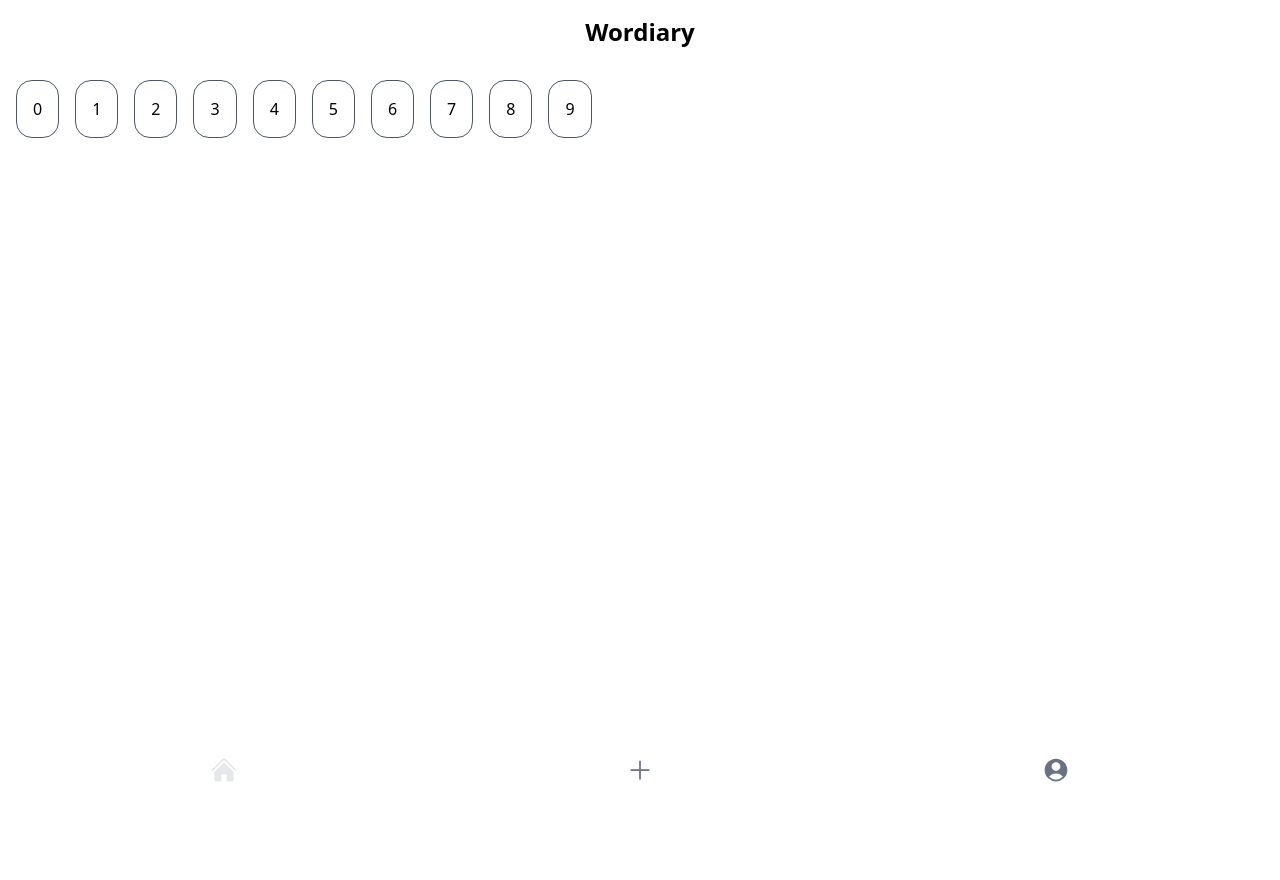
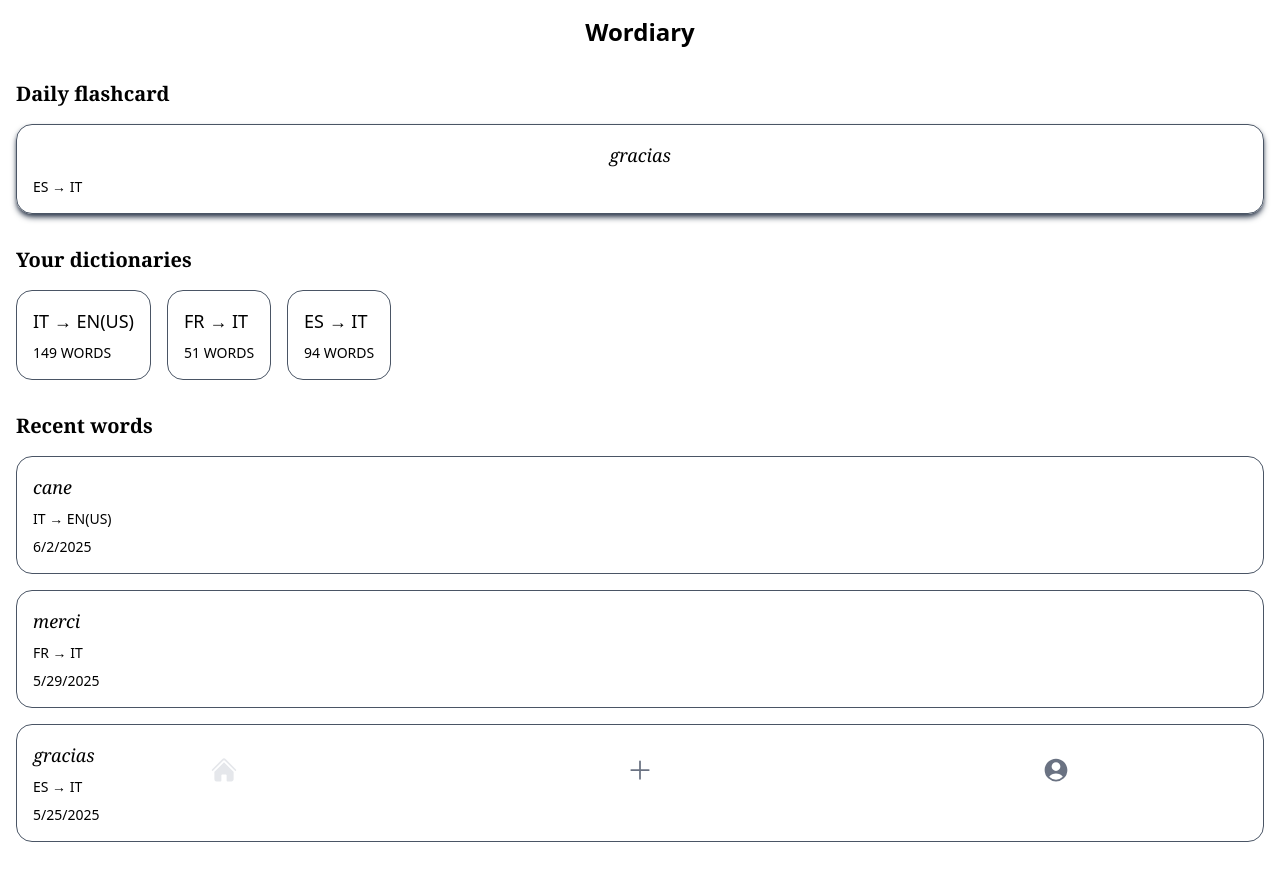
Before and after one commit to marcxzz/wordiary, a Next.js app: page / in a window 1280 px wide. Shown: the top 880 px of the page. Built offline with nearby package versions, Linux system fonts and the light colour scheme.

Commit message:
added docs folder. added homepage, basic styles and random flashcard generation

```diff
--- a/src/app/globals.css
+++ b/src/app/globals.css
@@ -1,5 +1,23 @@
 @import "tailwindcss";
 
+body {
+  @apply text-left;
+}
+
 .card {
-  @apply dark:bg-gray-700 rounded-2xl p-4 max-w-max border border-gray-600;
+  @apply dark:bg-gray-700 rounded-2xl p-4 border border-gray-600;
 }
+.card-footer {
+  @apply dark:text-gray-400 text-sm font-medium uppercase;
+}
+
+section {
+  @apply mb-8;
+}
+
+h1 {
+  @apply text-xl font-semibold mb-4 font-serif;
+}
+h2 {
+  @apply text-lg font-medium mb-2;
+}
--- a/src/app/layout.js
+++ b/src/app/layout.js
@@ -10,7 +10,7 @@ export const metadata = {
 export default function RootLayout({ children }) {
   return (
     <html lang="en">
-      <body className="dark:bg-gray-800 dark:text-white text-center {max-w-md}">
+      <body className="dark:bg-gray-800 dark:text-white text-center {max-w-md mx-auto}">
         <Header />
         <div className="p-4">
           {children}
--- a/src/app/page.js
+++ b/src/app/page.js
@@ -1,21 +1,63 @@
+import Flashcard from "@/components/Flashcard"
+
 export default function Home() {
-  const array = [0, 1, 2, 3, 4, 5, 6, 7, 8, 9 ]
+  const headings = ['Daily flashcard', 'Your dictionaries', 'Recent words']
+  const cardHeadings = [
+    {title: 'IT → EN(US)', nWords: 149},
+    {title: 'FR → IT', nWords: 51},
+    {title: 'ES → IT', nWords: 94}
+  ]
+  const recentWords = [
+    {word: 'cane', date: 1748874579, lang: 'IT → EN(US)'},
+    {word: 'merci', date: 1748537094, lang: 'FR → IT'},
+    {word: 'gracias', date: 1748142510, lang: 'ES → IT'}
+  ]
+
 
   return (
     <>
       {/* <div>Page top</div> */}
-      <div className="flex gap-4 overflow-x-auto">
-        {array.map((item, i) => {
-          return (
-            <div className="card" key={item}>
-              <p>{i}</p>
-            </div>
-          )
-        })}
+      <div>
+        <section id="dailyFlashcard">
+          <h1>{headings[0]}</h1>
+
+          <Flashcard words={recentWords} />
+        </section>
+
+        <section id="yourDictionaries">
+          <h1>{headings[1]}</h1>
+
+          <div className="flex flex-row gap-4 overflow-x-auto">
+            {cardHeadings.map((item) => {
+              return (
+                <div className="card" key={item.title}>
+                  <h2 className="break-keep whitespace-nowrap">{item.title}</h2>
+                  <p className="card-footer">{item.nWords} words</p>
+                </div>
+              )
+            })}
+          </div>
+        </section>
+
+        <section id="recentWords">
+          <h1>{headings[2]}</h1>
+
+          <div className="flex flex-col gap-4 overflow-y-auto">
+            {recentWords.map((item, i) => {
+              return (
+                <div className="card w-full" key={item.date}>
+                  <h2 className="font-serif italic">{item.word}</h2>
+                  <p className="card-footer mb-2">{item.lang}</p>
+                  <p className="card-footer">{new Date(item.date * 1000).toLocaleDateString()}</p>
+                </div>
+              )
+            })}
+          </div>
+        </section>
       </div>
 
-      <div style={{height: '1000px'}}></div>
+      <div style={{height: '100px'}}></div>
       {/* <div>Page bottom</div> */}
     </>
-  );
+  )
 }
--- /dev/null
+++ b/src/components/Flashcard.jsx
@@ -0,0 +1,23 @@
+'use client'
+
+import { useState } from "react"
+
+export default function Flashcard({ words }) {
+  // console.log(words);
+
+  const generateWord = () => {
+    return words[Math.floor(Math.random() * words.length)]
+  }
+  const updateWord = () => {
+    setRandomWord(generateWord())
+  }
+  const [randomWord, setRandomWord] = useState(generateWord())
+  // console.log(randomWord);
+
+  return (
+    <div className="card shadow-md shadow-gray-700" onClick={updateWord}>
+      <h2 className="font-serif italic text-center">{randomWord.word}</h2>
+      <p className="card-footer m-0!">{randomWord.lang}</p>
+    </div>
+  )
+}
--- a/src/components/common/Header.jsx
+++ b/src/components/common/Header.jsx
@@ -1,6 +1,6 @@
 export default function Header() {
 	return (
-		<div className="dark:bg-gray-900 w-full p-4 font-semibold text-2xl sticky top-0">
+		<div className="dark:bg-gray-900 w-full p-4 font-semibold text-2xl sticky top-0 text-center">
 			Wordiary
 		</div>
 	)
--- a/src/components/common/Menu.jsx
+++ b/src/components/common/Menu.jsx
@@ -7,7 +7,7 @@ export default function Menu() {
 
   return (
     // change fixed to sticky (sticky hides content at the bottom of the page)
-    <div className="dark:bg-gray-900 fixed bottom-0 w-full p-4 flex flex-row justify-around {max-w-md}">
+    <div className="dark:bg-gray-900 fixed bottom-0 w-full p-4 flex flex-row justify-around {max-w-md mx-auto}">
       <a href="/">
         <svg xmlns="http://www.w3.org/2000/svg" viewBox="0 0 24 24" fill="currentColor" className={`size-7 ${activePath == '/' ? 'text-gray-200' : 'text-gray-500'}`} suppressHydrationWarning>
           <path d="M11.47 3.841a.75.75 0 0 1 1.06 0l8.69 8.69a.75.75 0 1 0 1.06-1.061l-8.689-8.69a2.25 2.25 0 0 0-3.182 0l-8.69 8.69a.75.75 0 1 0 1.061 1.06l8.69-8.689Z" />
```
Also changed, not shown: 2 other files (tests, documents, lock files or other folders).
